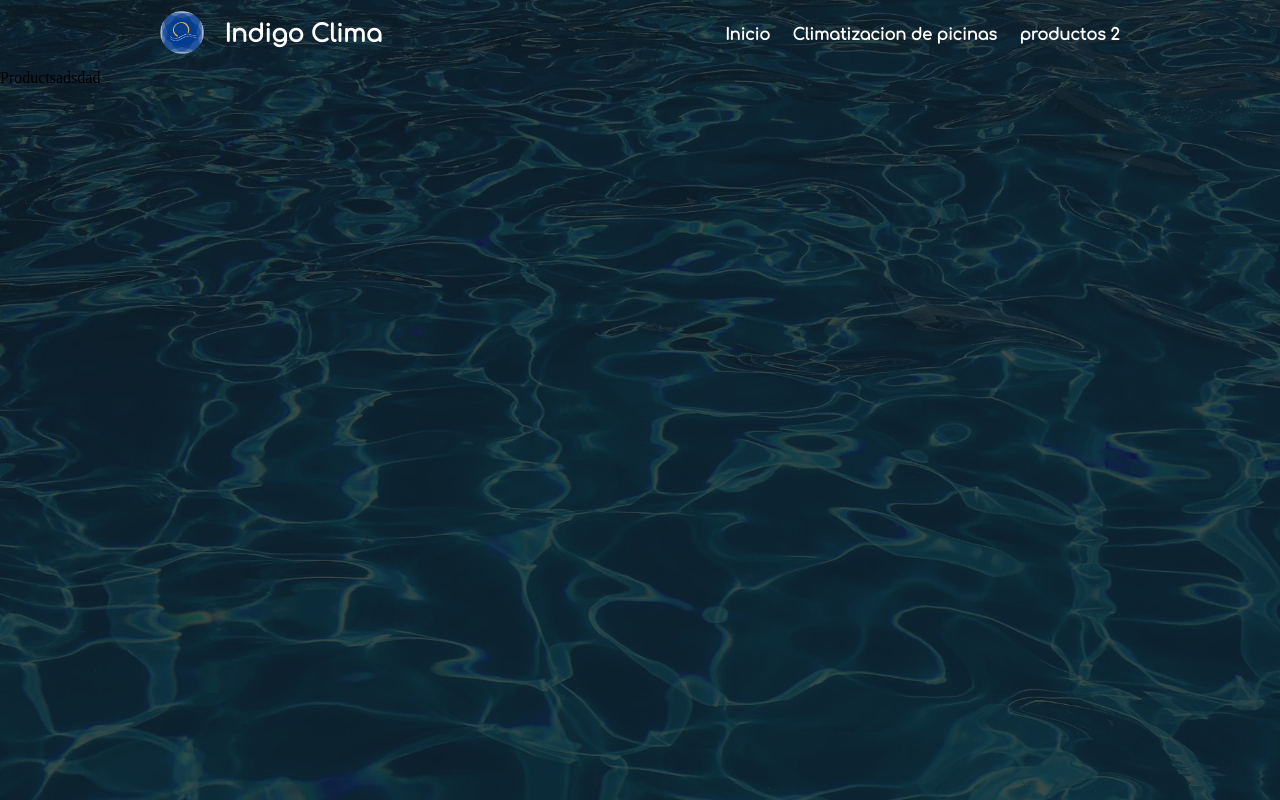
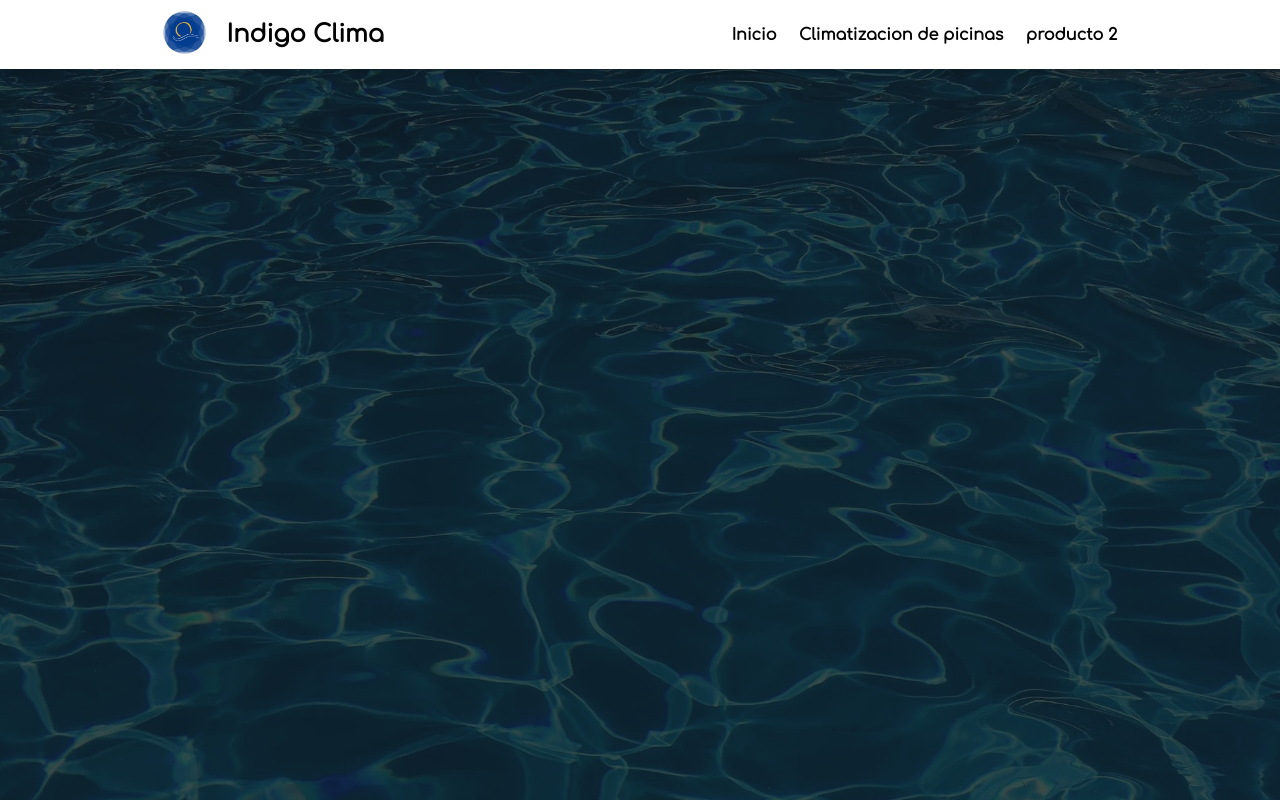
Before and after one commit to felipendelicia/indigoclima-web, a React (Create React App) app: page /products in a window 1280 px wide. Built offline with nearby package versions, Linux system fonts and the light colour scheme; the HTML template or start-up script is replaced by a standard one.

Commit message:
added Links of react-router and fixed navbar color

```diff
--- a/src/App.tsx
+++ b/src/App.tsx
@@ -4,15 +4,23 @@ import Products from "./components/Products/Products";
 
 import { BrowserRouter, Routes, Route} from "react-router-dom";
 
+import products from "./components/Products/products.json"
+
 function App() {
 
   return (
     <div className="App">
-      <Navbar/>
       <BrowserRouter>
+        <Navbar/>
         <Routes>
           <Route path="/" element={<Home />}/>
-          <Route path="/products" element={<Products/>}/>
+          {
+            products.map((product,index)=>{
+              return(
+                <Route path={"/"+product.url} element={<Products/>} key={index}/>
+              )
+            })
+          }
         </Routes>
       </BrowserRouter>
     </div>
--- a/src/components/Navbar/Navbar.css
+++ b/src/components/Navbar/Navbar.css
@@ -6,7 +6,7 @@
     align-items: center;
     padding: 0.7em 0;
     transition-property: all;
-    transition-duration: 0.5s;
+    transition-duration: 0.4s;
     transition-timing-function: linear;
 }
 
@@ -18,7 +18,7 @@
 .list-categories{
     display: flex;
     list-style: none;
-    color:rgb(255, 255, 255);
+    color:#ffffff;
     font-weight: bold;
     transition-property: all;
     transition-duration: 0.5s;
@@ -37,7 +37,7 @@
 .brand-name{
     font-size: 1.5em;
     font-weight: bold;
-    color:rgb(255, 255, 255);
+    color:#ffffff;
     transition-property: all;
     transition-duration: 0.4s;
     transition-timing-function: ease-in-out;
@@ -53,5 +53,5 @@
 }
 
 .blackletter{
-    color:rgb(0, 0, 0);
+    color:#000000;
 }
--- a/src/components/Navbar/Navbar.tsx
+++ b/src/components/Navbar/Navbar.tsx
@@ -1,4 +1,5 @@
 import React, { useEffect } from 'react'
+import { Link } from 'react-router-dom'
 import products from "../Products/products.json"
 
 import "./Navbar.css"
@@ -8,15 +9,24 @@ const Navbar = () => {
   const handleScroll = () => {
     let navContainer = document.getElementsByClassName("navbar-container")
     let textScrolled = document.getElementsByClassName("texttoscroll")
+
+    if(window.location.pathname==="/"){
       if(window.pageYOffset>90){
         navContainer[0].classList.add("scrolled")
         for(let i=0;i<textScrolled.length;i++){
           textScrolled[i].classList.add("blackletter")
         }
-    } else {
+
+      } else if(window.pageYOffset<90) {
         navContainer[0].classList.remove("scrolled")
         for(let i=0;i<textScrolled.length;i++){
           textScrolled[i].classList.remove("blackletter")
+        }
+      }
+    } else {
+      navContainer[0].classList.add("scrolled")
+      for(let i=0;i<textScrolled.length;i++){
+        textScrolled[i].classList.add("blackletter")
       }
     }
   }
@@ -25,33 +35,29 @@ const Navbar = () => {
     window.addEventListener('scroll', handleScroll)
   })
 
-  useEffect(()=>{
-    if(window.location.pathname !== "/"){
-      let navContainer = document.getElementsByClassName("navbar-container")
-      let textScrolled = document.getElementsByClassName("texttoscroll")
-      navContainer[0].classList.add("scrolled")
-      for(let i=0;i<textScrolled.length;i++){
-        textScrolled[i].classList.add("blackletter")
-      }
-    }
-  })
+  useEffect(handleScroll)
 
   return (
     <div className="navbar-container">
 
+      <Link to="/" onClick={handleScroll}>
       <div className="navbar-brand-container">
+
           <div className="brand-img-container">
             <img src="./assets/img/logoMain.png" alt="IndigoClima logo" className="brand-img"/>
           </div>
           <div className="comfortaafont brand-name texttoscroll">Indigo Clima</div>
       </div>
+      </Link>
 
       <div className="navbar-categories-container">
         <ul className="list-categories comfortaafont">
-          <li className="list-categorie texttoscroll">Inicio</li>
+          <li className="list-categorie texttoscroll" onClick={handleScroll}><Link to="/">Inicio</Link></li>
           {
             products.map((element, index)=>{
-              return <li className="list-categorie texttoscroll">{element.name}</li>
+              return <li className="list-categorie texttoscroll" key={index} onClick={handleScroll}>
+                <Link to={element.url}>{element.name}</Link>
+                </li>
             })
           }
         </ul>
--- a/src/components/Products/Products.css
+++ b/src/components/Products/Products.css
@@ -1,2 +1,4 @@
 .products-container{
+    height: 100vh;
+    background-color: #fff;
 }
--- a/src/components/Products/Products.tsx
+++ b/src/components/Products/Products.tsx
@@ -2,10 +2,14 @@ import React from 'react'
 
 import "./Products.css"
 
+import products from "./products.json"
+
 const Products = () => {
   return (
     <div className="products-container">
-      Productsadsdad
+      <div className="product">
+
+      </div>
     </div>
   )
 }
--- a/src/components/Products/products.json
+++ b/src/components/Products/products.json
@@ -1,8 +1,14 @@
 [
     {
-        "name":"Climatizacion de picinas"
+        "id":0,
+        "name":"Climatizacion de picinas",
+        "description":"Utilizando la misma bomba del sistema del filtrado que dispone la piscina, o adicionando una bomba auxiliar, el agua fría es conducida hacia los paneles solares que se encuentran colocados sobre el techo de la vivienda, en donde paulatinamente va a aumentar su temperatura gracias a la energía térmica brindada por el sol. Luego, el agua retorna nuevamente a la piscina con la temperatura confortable que usted desee. Nuestro equipo también incluye un controlador automático de temperatura que va a darle la posibilidad a usted de controlar tanto los horarios de funcionamiento, como la temperatura máxima del agua.",
+        "url":"climatizacion-de-piscinas"
     },
     {
-        "name":"productos 2"
+        "id":1,
+        "name":"producto 2",
+        "description":"",
+        "url":"producto-2"
     }
 ]
--- a/src/index.css
+++ b/src/index.css
@@ -1,6 +1,11 @@
 *{
   margin: 0;
   padding: 0;
+}
+
+a {
+  color: inherit;
+  text-decoration: inherit;
 }
 
 @font-face {
```
Lines whose indentation alone changed are shown as unchanged.
